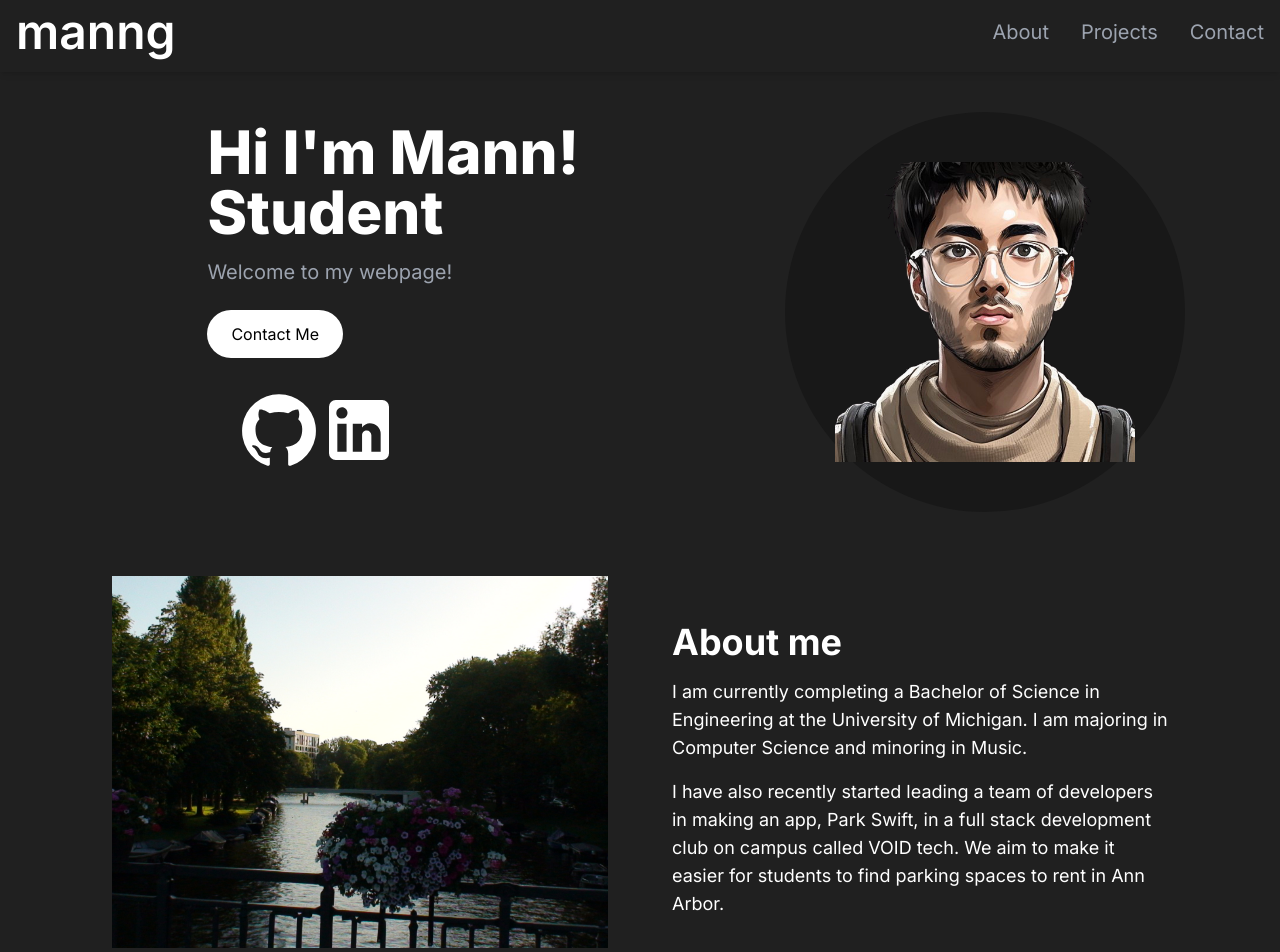
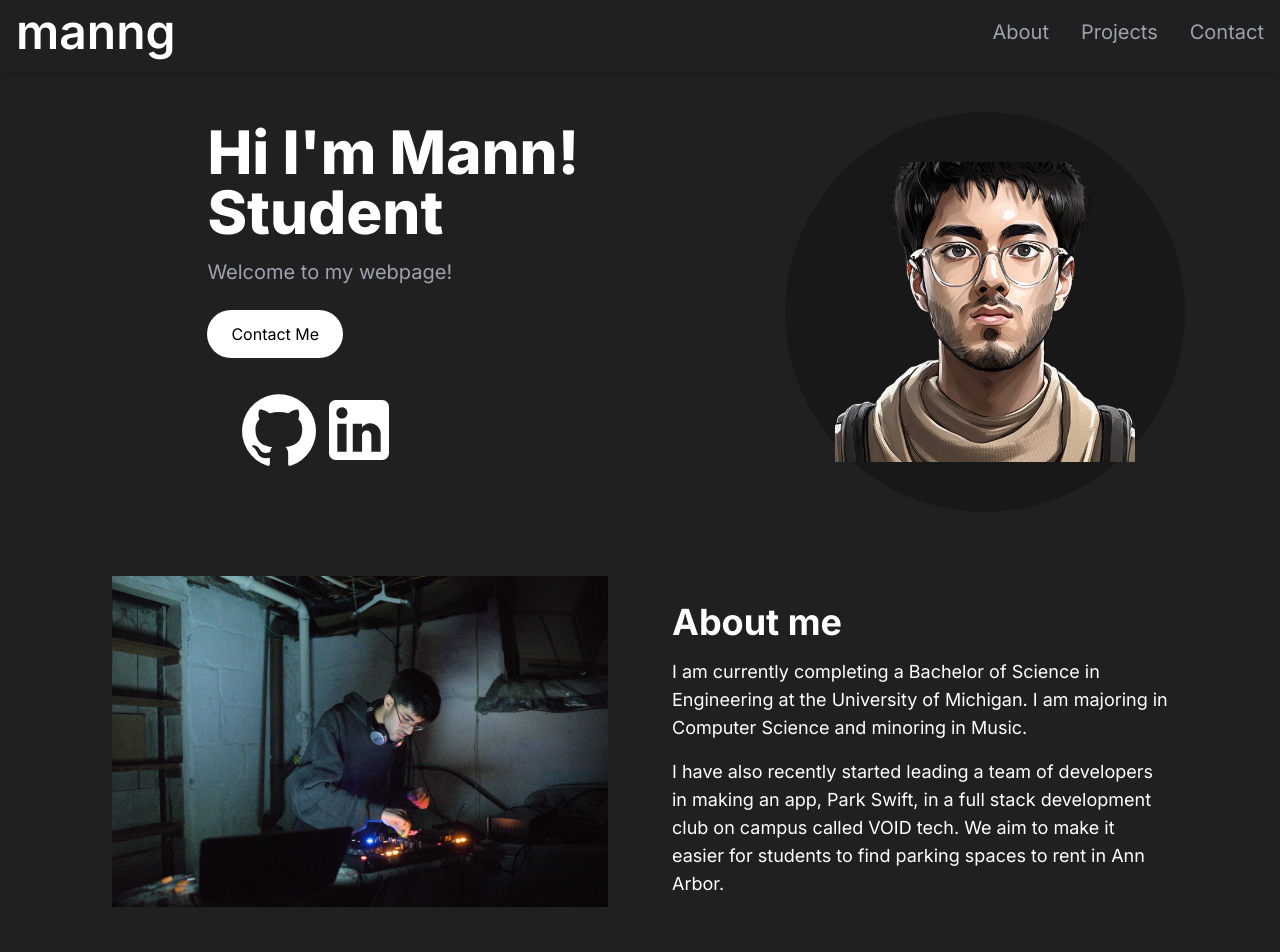
Before and after one commit to manngup/manng.net, a Next.js app: page / in a window 1280 px wide. Shown: the top 952 px of the page. Built offline with nearby package versions, Linux system fonts and the light colour scheme.

Commit message:
Add DJing photo

```diff
--- a/src/app/components/About.tsx
+++ b/src/app/components/About.tsx
@@ -6,8 +6,8 @@ const About = () => {
     <section id="about" className="text-white">
         <div className="md:grid grid-cols-2 gap-8 items-center py-8 px-4 xl:gap-16 sm:py-16 xl:px-16">
             <Image
-            src="/images/landscape.jpg"
-            alt="landscape image"
+            src="/images/djing-min.jpg"
+            alt="djing image"
             width={500}
             height={500}
             className='mb-4'
```
Also changed, not shown: public/images/djing-min.jpg (added).
